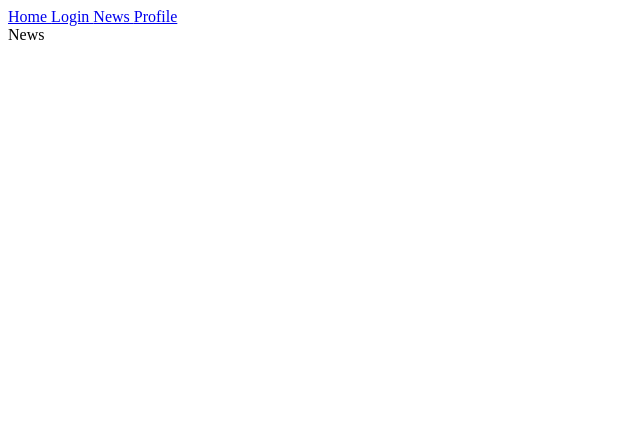
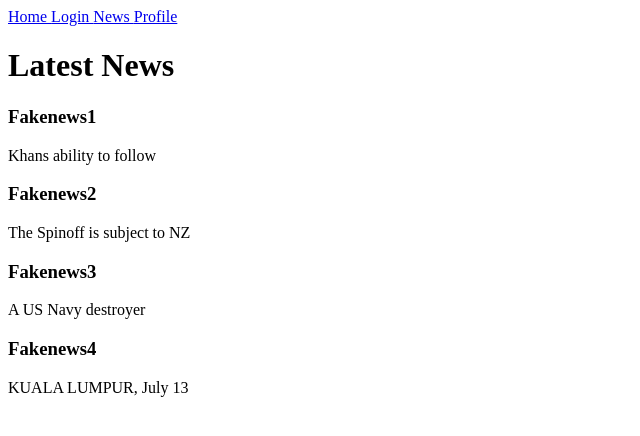
Before and after one commit to karenbarseghyan/studio-project, a React (Create React App) app: page /news in a window 1280 px wide. Shown: the top 436 px of the page, without its empty margins (0-640 px from the left). Built offline with nearby package versions, Linux system fonts and the light colour scheme; data requests are answered from the project's data file.

Commit message:
Displaying sample news on the news-page

```diff
--- /dev/null
+++ b/src/components/news/NewsList.js
@@ -0,0 +1,18 @@
+import React from 'react'
+
+const NewsList = ({news, title}) => {
+    console.log(news)
+    return (
+        <div>
+            <h1>{title}</h1>
+            {news.map((news)=> (
+                <div  key={news.id}>
+                    <h3>{news.title}</h3>
+                    <p>{news.description}</p>
+                </div>
+            ))}
+        </div>
+    )
+}
+
+export default NewsList
--- a/src/pages/News.js
+++ b/src/pages/News.js
@@ -1,4 +1,5 @@
 import React, { useState, useEffect } from 'react'
+import NewsList from '../components/news/NewsList'
 
 const News = () => {
     const [news, setNews] = useState(null);
@@ -15,7 +16,7 @@ const News = () => {
 
     return (
         <div>
-            News
+            {news && <NewsList news={news} title="Latest News" />}
         </div>
     )
 }
```
